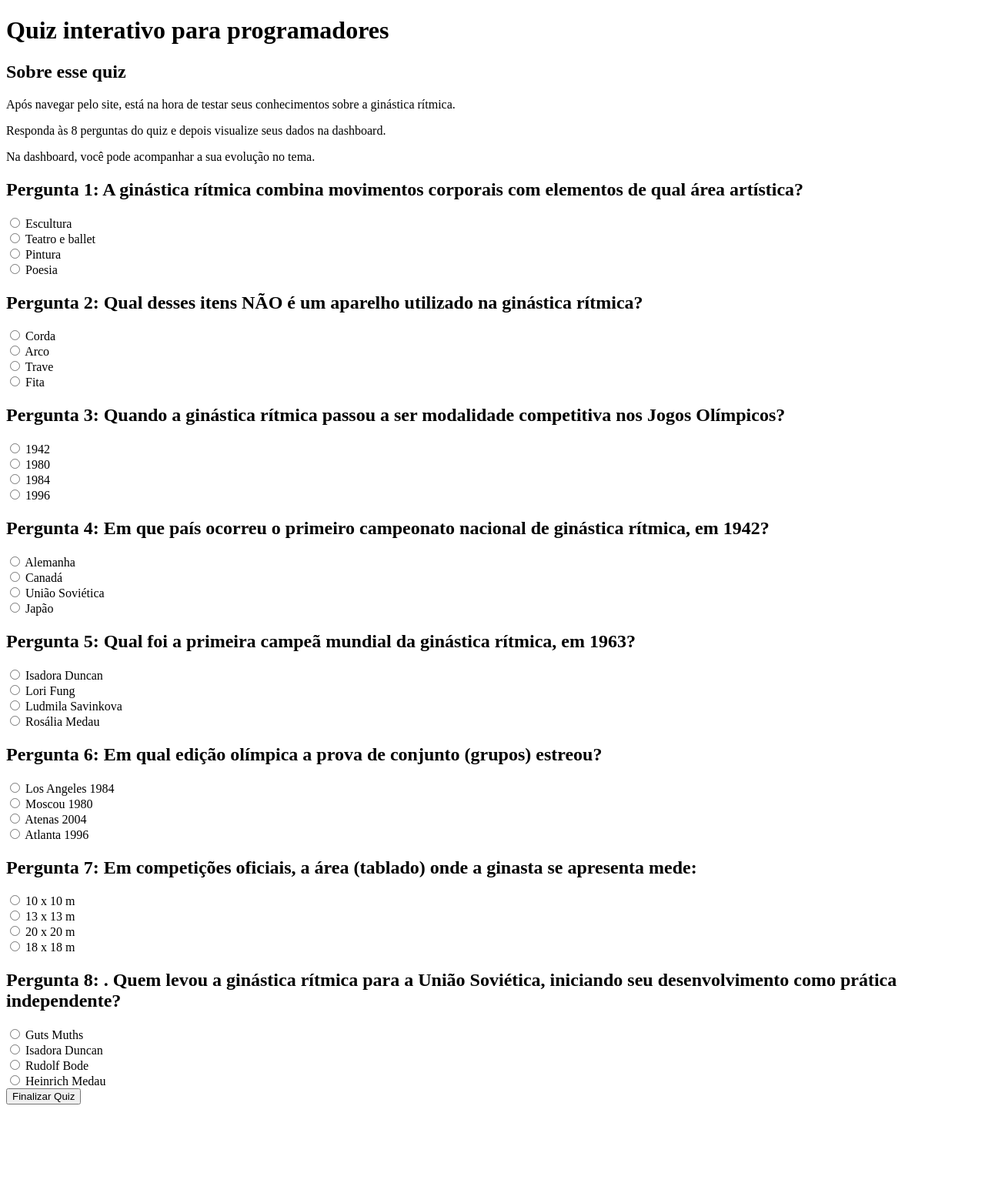
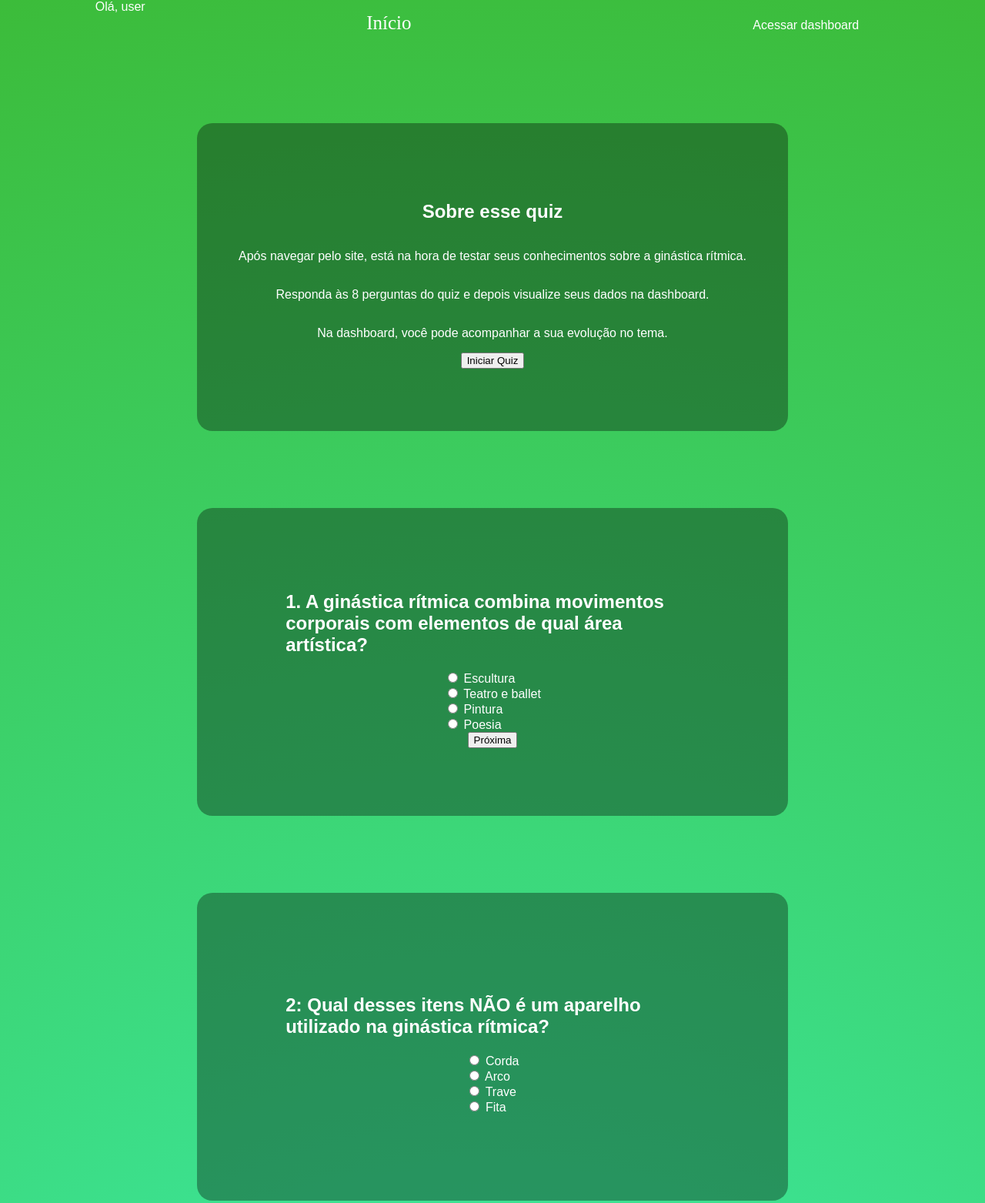
Before and after one commit to n1colly-olsak/Projeto_Individual_SpTech, a website: page SITE/API/public/telaUsuario.html in a window 1280 px wide. Shown: the top 1563 px of the page at 77% size. Before the commit the page ends 1443 px from the top, so only its background shows below. Drawn offline with Linux system fonts and the light colour scheme.

Commit message:
Início da estilização e validações do quiz

```diff
--- /dev/null
+++ b/SITE/API/public/css/telaUsuario.css
@@ -0,0 +1,93 @@
+body {
+    display: flex;
+    flex-direction: column;
+    margin: 0px;
+    padding: 0px;
+    box-sizing: border-box;
+    font-family: Arial, sans-serif;
+    background: radial-gradient(circle, #3cf3b9,#3cbc3a);
+    color: white;
+}
+
+main {
+    display: flex;
+    flex-direction: column;
+    justify-content: space-between;
+    align-items: center;
+    align-items: space-between;
+
+}
+
+/*.pergunta1, .pergunta2, .pergunta3, .pergunta4, .pergunta5, .pergunta6, .pergunta7, .pergunta8 {
+    display: none;
+}*/
+
+.sobreQuiz, .pergunta1, .pergunta2, .pergunta3, .pergunta4, .pergunta5, .pergunta6, .pergunta7, .pergunta8  {
+    display: flex;
+    flex-direction: column;
+    justify-content: center;
+    align-items: center;
+    width: 60%;
+    height: 400px;
+    margin-top: 100px;
+    background: rgba(0, 0, 0, 0.345);
+    border-radius: 20px;
+}
+
+.pergunta1 h2{
+    width: 70%;
+}
+
+.pergunta2 h2{
+    width: 70%;
+}
+
+.pergunta3 h2{
+    width: 70%;
+}
+
+.pergunta4 h2{
+    width: 75%;
+}
+
+.pergunta5 h2{
+    width: 70%;
+}
+
+.pergunta6 h2{
+    width: 70%;
+}
+
+.pergunta7 h2{
+    width: 70%;
+}
+
+.pergunta8 h2{
+    width:90%;
+}
+
+/*input[type=radio] {
+    display: none;
+}*/
+
+.navegacao{
+    display: flex;
+    justify-content: space-around;
+}
+
+.navbar{
+    display: flex;
+    justify-content: space-between;
+    align-items: center;
+    list-style: none;
+    width: 50%;
+    margin-right: 40px;
+    z-index: 1;
+}
+
+a {
+    text-decoration: none;
+    color: white;
+    font-family: "IM Fell French Canon", serif;
+    font-size: 25px;
+}
--- a/SITE/API/public/quiz.html
+++ b/SITE/API/public/telaUsuario.html
@@ -5,22 +5,34 @@
     <meta charset="UTF-8">
     <meta name="viewport" content="width=device-width, initial-scale=1.0">
     <title>Quiz</title>
+    <link rel="stylesheet" href="css/telaUsuario.css" />
 </head>
 
-<body>
+<body onload="esconderDivs()">
     <header>
-        <h1>Quiz interativo para programadores</h1>
+        <div class="navegacao">
+            <div class="olaUser">
+                <span>Olá, user</span>
+            </div>
+
+            <ul class="navbar">
+                <li><a href="index.html">Início</a></li>
+                <li><a href=></a>Acessar dashboard</li>
+            </ul>
+        </div>
     </header>
+
     <main>
-        <section>
+        <section class="sobreQuiz" id="">
             <h2>Sobre esse quiz</h2>
             <p>Após navegar pelo site, está na hora de testar seus conhecimentos sobre a ginástica rítmica.</p>
             <p>Responda às 8 perguntas do quiz e depois visualize seus dados na dashboard.</p>
             <p>Na dashboard, você pode acompanhar a sua evolução no tema.</p>
+            <button onclick="IniciarQuiz()">Iniciar Quiz</button>
         </section>
 
-        <section>
-            <h2>Pergunta 1: A ginástica rítmica combina movimentos corporais com elementos de qual área artística?</h2>
+        <section class="pergunta1" id="pergunta1">
+            <h2>1. A ginástica rítmica combina movimentos corporais com elementos de qual área artística?</h2>
             <form> <!--formulario, -->
                 <input type="radio" value="1" id="p1a" name="pergunta1">
                 <label for="p1a">Escultura</label> <br>
@@ -34,10 +46,11 @@
                 <input type="radio" value="4" id="p1d" name="pergunta1">
                 <label for="p1d">Poesia</label> <br>
             </form>
+            <button onlick="proximaPergunta">Próxima</button>
         </section>
 
-        <section>
-            <h2>Pergunta 2: Qual desses itens NÃO é um aparelho utilizado na ginástica rítmica?</h2>
+        <section class="pergunta2" id="pergunta2">
+            <h2>2: Qual desses itens NÃO é um aparelho utilizado na ginástica rítmica?</h2>
             <form>
                 <input type="radio" value="5" id="p2a" name="pergunta2">
                 <label for="p2a">Corda</label> <br>
@@ -53,8 +66,8 @@
             </form>
         </section>
 
-        <section>
-            <h2>Pergunta 3: Quando a ginástica rítmica passou a ser modalidade competitiva nos Jogos Olímpicos?</h2>
+        <section class="pergunta3" id="pergunta3">
+            <h2>3: Quando a ginástica rítmica passou a ser modalidade competitiva nos Jogos Olímpicos?</h2>
             <form>
                 <input type="radio" value="9" id="p3a" name="pergunta3">
                 <label for="p3a">1942</label> <br>
@@ -70,25 +83,25 @@
             </form>
         </section>
 
-        <section>
-            <h2>Pergunta 4: Em que país ocorreu o primeiro campeonato nacional de ginástica rítmica, em 1942?</h2>
+        <section class="pergunta4" id="pergunta4">
+            <h2>4: Em que país ocorreu o primeiro campeonato nacional de ginástica rítmica, em 1942?</h2>
             <form>
                 <input type="radio" value="13" id="p4a" name="pergunta4">
-                <label for="p4a">Alemanha</label> <br>
+                <label for="p4a">União Soviética</label> <br>
 
                 <input type="radio" value="14" id="p4b" name="pergunta4">
                 <label for="p4b">Canadá</label> <br>
 
                 <input type="radio" value="15" id="p4c" name="pergunta4">
-                <label for="p4c">União Soviética</label> <br>
+                <label for="p4c">Alemanha</label> <br>
 
                 <input type="radio" value="16" id="p4d" name="pergunta4">
                 <label for="p4d">Japão</label> <br>
             </form>
         </section>
 
-        <section>
-            <h2>Pergunta 5: Qual foi a primeira campeã mundial da ginástica rítmica, em 1963?</h2>
+        <section class="pergunta5" id="pergunta5">
+            <h2>5: Qual foi a primeira campeã mundial da ginástica rítmica, em 1963?</h2>
             <form>
                 <input type="radio" value="17" id="p5a" name="pergunta5">
                 <label for="p5a">Isadora Duncan</label> <br>
@@ -97,38 +110,38 @@
                 <label for="p5b">Lori Fung</label> <br>
 
                 <input type="radio" value="19" id="p5c" name="pergunta5">
-                <label for="p5c">Ludmila Savinkova</label> <br>
+                <label for="p5c">Rosália Medau</label> <br>
 
                 <input type="radio" value="20" id="p5d" name="pergunta5">
-                <label for="p5d">Rosália Medau</label> <br>
+                <label for="p5d">Ludmila Savinkova</label> <br>
             </form>
         </section>
 
-        <section>
-            <h2>Pergunta 6: Em qual edição olímpica a prova de conjunto (grupos) estreou?</h2>
+        <section class="pergunta6" id="pergunta6">
+            <h2>6: Em qual edição olímpica a prova de conjunto (grupos) estreou?</h2>
             <form>
                 <input type="radio" value="21" id="p6a" name="pergunta6">
                 <label for="p6a">Los Angeles 1984</label> <br>
 
                 <input type="radio" value="22" id="p6b" name="pergunta6">
-                <label for="p6b">Moscou 1980</label> <br>
+                <label for="p6b">Atlanta 1996</label> <br>
 
                 <input type="radio" value="23" id="p6c" name="pergunta6">
                 <label for="p6c">Atenas 2004</label> <br>
 
                 <input type="radio" value="24" id="p6d" name="pergunta6">
-                <label for="p6d">Atlanta 1996</label> <br>
+                <label for="p6d">Moscou 1980</label> <br>
             </form>
         </section>
 
-        <section>
-            <h2>Pergunta 7: Em competições oficiais, a área (tablado) onde a ginasta se apresenta mede:</h2>
+        <section class="pergunta7" id="pergunta7">
+            <h2>7: Em competições oficiais, a área (tablado) onde a ginasta se apresenta mede:</h2>
             <form>
                 <input type="radio" value="25" id="p7a" name="pergunta7">
-                <label for="p7a">10 x 10 m</label> <br>
+                <label for="p7a">13 x 13 m</label> <br>
 
                 <input type="radio" value="26" id="p7b" name="pergunta7">
-                <label for="p7b">13 x 13 m</label> <br>
+                <label for="p7b">10 x 10 m</label> <br>
 
                 <input type="radio" value="27" id="p7c" name="pergunta7">
                 <label for="p7c">20 x 20 m</label> <br>
@@ -138,59 +151,90 @@
             </form>
         </section>
 
-        <section>
-            <h2>Pergunta 8: . Quem levou a ginástica rítmica para a União Soviética, iniciando seu desenvolvimento como
+        <section class="pergunta8" id="pergunta8">
+            <h2>8: . Quem levou a ginástica rítmica para a União Soviética, iniciando seu desenvolvimento como
                 prática independente?</h2>
             <form>
                 <input type="radio" value="29" id="p8a" name="pergunta8">
                 <label for="p8a">Guts Muths</label> <br>
 
                 <input type="radio" value="30" id="p8b" name="pergunta8">
-                <label for="p8b">Isadora Duncan</label> <br>
+                <label for="p8b">Rudolf Bode</label> <br>
 
                 <input type="radio" value="31" id="p8c" name="pergunta8">
-                <label for="p8c">Rudolf Bode</label> <br>
+                <label for="p8c">Isadora Duncan</label> <br>
 
                 <input type="radio" value="32" id="p8d" name="pergunta8">
                 <label for="p8d">Heinrich Medau</label> <br>
             </form>
             <button onclick="registrarTentativa()">Finalizar Quiz</button>
+
         </section>
+    </main>
 
-        <!--Botão de enviar-->
-    </main>
-    <footer></footer>
+    <footer>
+    </footer>
+
 </body>
-
 </html>
 
 <Script>
-    var teste = p1a.value;
-        console.log(teste)
-    function registrarTentativa() {
-       // var respotas1 = input_p1a.value;
-        var contAcerto = 0;
-        var fkUsuario = 1;
 
+    var idPerguntas = [pergunta1,
+    pergunta2,
+    pergunta3,
+    pergunta4,
+    pergunta5,
+    pergunta6,
+    pergunta7,
+    pergunta8];
 
-        //validar as respostas corretas
+    var gabarito = {
+        pergunta1: "2", //pergunta corresponde e value da alternativa
+        pergunta2: "7",
+        pergunta3: "11",
+        pergunta4: "13",
+        pergunta5: "20",
+        pergunta6: "22",
+        pergunta7: "25",
+        pergunta8: "31"
+    };
 
-        for (var i = 1; i <= 8; i++) {
-        var nome = name + i;
-        const selecionada = document.querySelector(`input[name="${nome}"]:checked`);
-
-        if (selecionada) {
-            if (selecionada.value === gabarito[nome]) {
-                pontuacao++;
-            }
+    function esconderDivs() {
+        function onloadEsconder() {
+            window.location.href="#pergunta1"
+            window.location.href="#pergunta2"
+            window.location.href="#pergunta3"
+            window.location.href="#pergunta4"
+            window.location.href="#pergunta5"
+            window.location.href="#pergunta6"
+            window.location.href="#pergunta7"
+            window.location.href="#pergunta8"
         }
     }
 
-    alert("Você acertou " + pontuacao + " de 8 perguntas!");
-}
+    function IniciarQuiz(){
+        //deixar div sobreQuiz none e mostrar a da pergunta1
+    }
 
+    function proximaPergunta(){
+        // ocultar a div e mostrar a próxima
+    }
 
+    function registrarTentativa() {
+        var contAcerto = 0;
+        var fkUsuario = sessionStorage.ID_USUARIO;
 
+        for (var i = 1; i <= 8; i++) {
+            var nome = "pergunta" + i;
+            var selecionada = document.querySelector(`input[name="${nome}"]:checked`);
+
+            if (selecionada) { //se a variavel tiver checada/selecionada
+                if (selecionada.value === gabarito[nome]) {
+                    contAcerto++;
+                }
+            }
+        }
 
         fetch("/tentativa/registrarTentativa", {
             method: "POST",
@@ -198,8 +242,6 @@
                 "Content-Type": "application/json",
             },
             body: JSON.stringify({
-                // crie um atributo que recebe o valor recuperado aqui
-                // Agora vá para o arquivo routes/usuario.js
                 contAcertoServer: contAcerto,
                 fkUsuarioServer: fkUsuario,
             }),
@@ -208,16 +250,17 @@
                 console.log("resposta: ", resposta);
 
                 if (resposta.ok) {
-                    console.log('Tentativa efetuada com sucesso!')
+                    console.log('Tentativa registrada!')
 
                 } else {
-                    throw "Houve um erro ao tentar realizar a tentativa!";
+                    throw "Erro ao registrar tentativa!";
                 }
             })
             .catch(function (resposta) {
                 console.log(`#ERRO: ${resposta}`);
                 return false;
             });
+    }
 
 
 </Script>
```
Also changed, not shown: SITE/API/public/index.html (+3 -3 lines).
